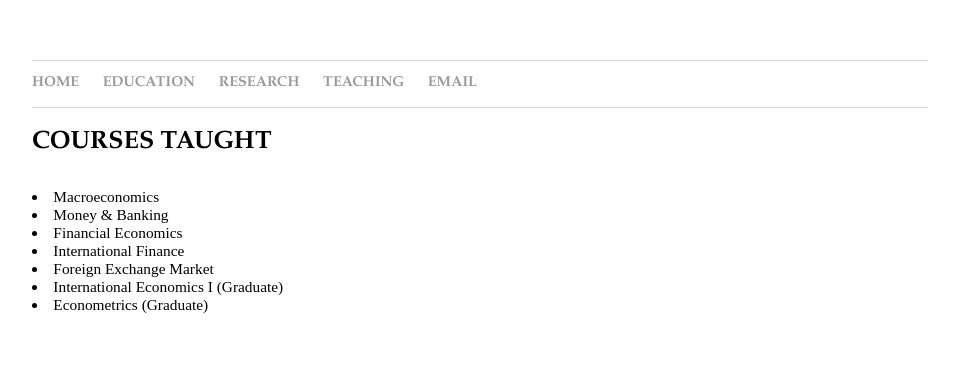
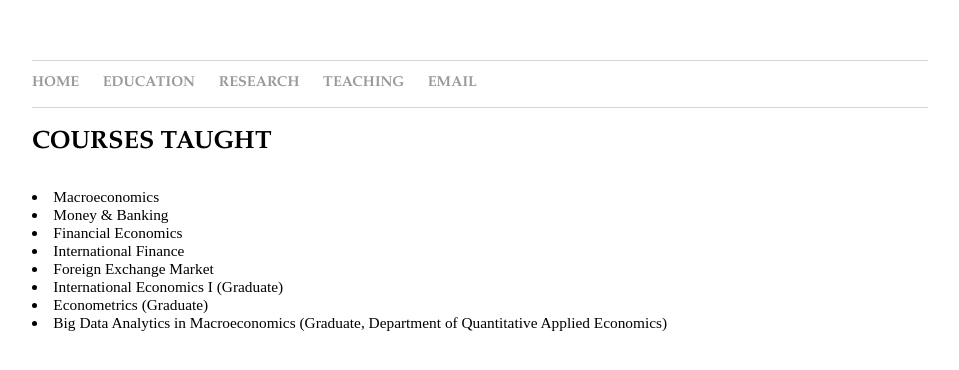
Before and after one commit to dooyeoncho/dooyeoncho.github.io, a Jekyll site: the page built from pages/teaching.html, in a window 1280 px wide. Shown: the top 370 px of the page, without its empty margins (160-1119 px from the left). Built offline with Jekyll 4.4.1, drawn with Linux system fonts in a browser that asks for light colours.

Commit message:
Update teaching.html

```diff
--- a/pages/teaching.html
+++ b/pages/teaching.html
@@ -17,6 +17,7 @@ title: Dooyeon Cho - Teaching
 			<li> Foreign Exchange Market </li>
 			<li> International Economics I (Graduate) </li>
 		        <li> Econometrics (Graduate) </li>
+			<li> Big Data Analytics in Macroeconomics (Graduate, Department of Quantitative Applied Economics) </li>
 			</div>
 </div>
 &nbsp;&nbsp;
```
